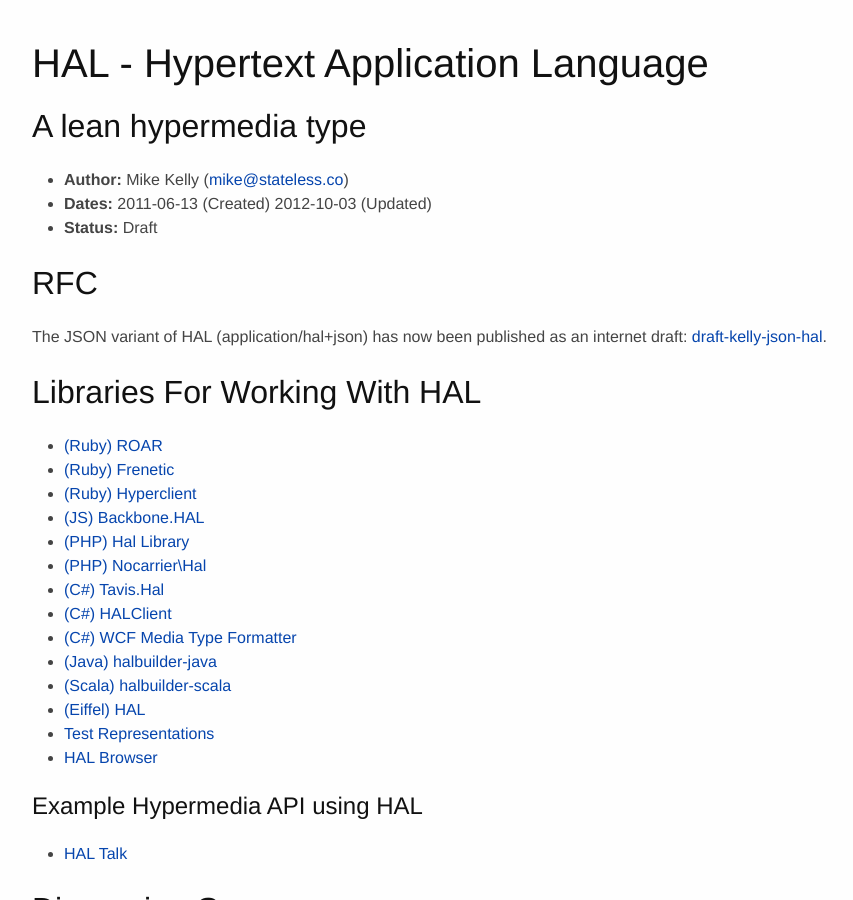
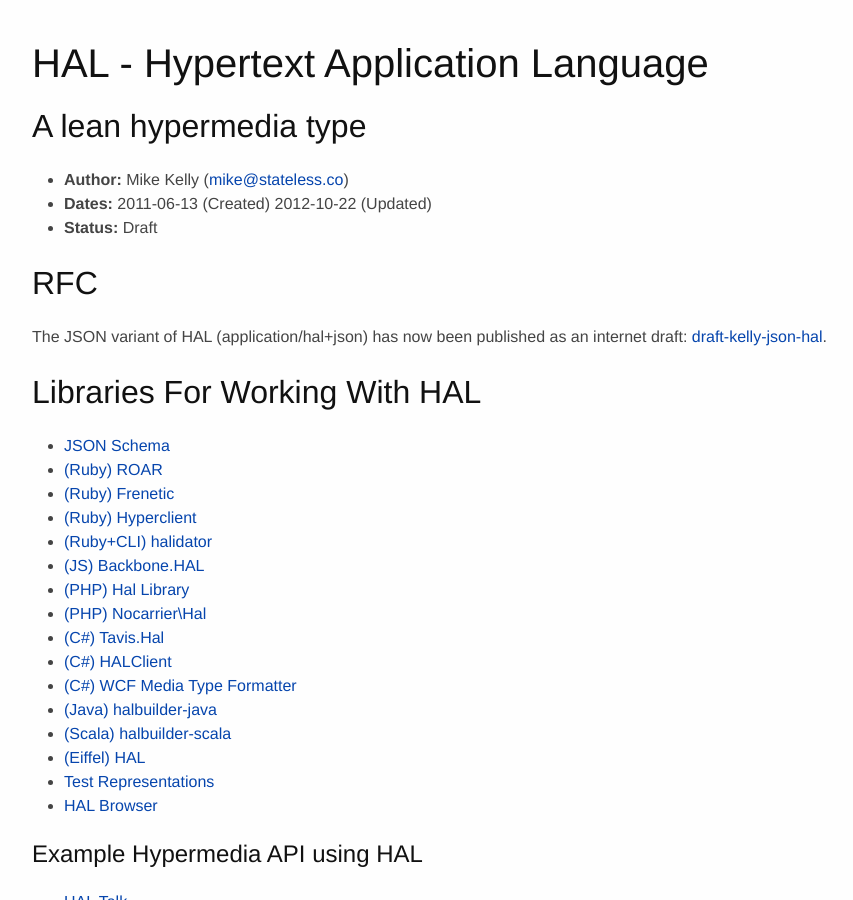
Before and after one commit to mikekelly/hal_specification, a Jekyll site: the page built from hal_specification.md, in a window 1280 px wide and 900 px high. Shown: the whole window, without its empty margins (128-981 px from the left). Built offline with Jekyll 4.4.1, drawn with Linux system fonts in a browser that asks for light colours; Markdown is read by kramdown in place of the engine named in the settings.

Commit message:
add more libraries

```diff
--- a/hal_specification.md
+++ b/hal_specification.md
@@ -6,7 +6,7 @@ layout: default
 ## A lean hypermedia type
 
 * __Author:__ Mike Kelly ([mike@stateless.co][1])
-* __Dates:__ 2011-06-13 (Created) 2012-10-03 (Updated)
+* __Dates:__ 2011-06-13 (Created) 2012-10-22 (Updated)
 * __Status:__ Draft
 
 ## RFC
@@ -15,17 +15,19 @@ The JSON variant of HAL (application/hal+json) has now been published as an inte
 [draft-kelly-json-hal][21].
 
 ## Libraries For Working With HAL
+* [JSON Schema][28]
 * [(Ruby) ROAR][16]
 * [(Ruby) Frenetic][17]
 * [(Ruby) Hyperclient][19]
+* [(Ruby+CLI) halidator][29]
 * [(JS) Backbone.HAL][20]
 * [(PHP) Hal Library][12]
 * [(PHP) Nocarrier\Hal][15]
 * [(C#) Tavis.Hal][23]
 * [(C#) HALClient][13]
 * [(C#) WCF Media Type Formatter][14]
-* [(Java) halbuilder-java][11]
-* [(Scala) halbuilder-scala][24]
+* [(Java) halbuilder-java][30]
+* [(Scala) halbuilder-scala][30]
 * [(Eiffel) HAL][22]
 * [Test Representations][25]
 * [HAL Browser][26]
```
Also changed, not shown: other parts of hal_specification.md (+3 -0 lines).
